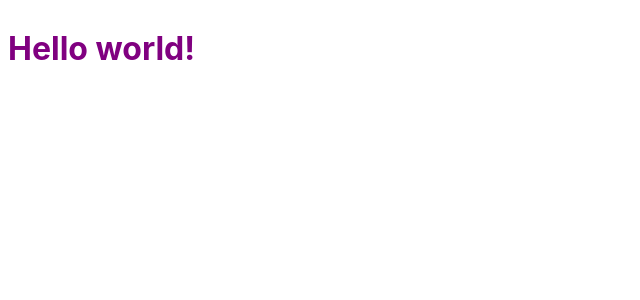
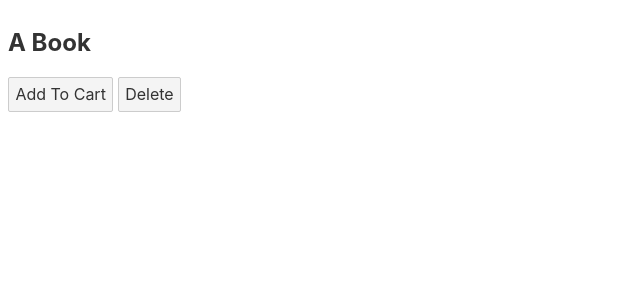
Before and after one commit to C4r50nC/svelte-components, a Svelte app: page / in a window 1280 px wide. Shown: the top 300 px of the page, without its empty margins (0-640 px from the left). Built offline with nearby package versions, Linux system fonts and the light colour scheme.

Commit message:
feat: add Product component with event forwarding

```diff
--- a/src/App.svelte
+++ b/src/App.svelte
@@ -1,11 +1,5 @@
 <script>
-	export let name;
+  import Product from './Product.svelte';
 </script>
 
-<style>
-	h1 {
-		color: purple;
-	}
-</style>
-
-<h1>Hello {name}!</h1>
+<Product productTitle="A Book" on:click={() => alert('Clicked!')} />
--- /dev/null
+++ b/src/Product.svelte
@@ -0,0 +1,9 @@
+<script>
+  export let productTitle;
+</script>
+
+<article>
+  <h1>{productTitle}</h1>
+  <button on:click>Add To Cart</button>
+  <button>Delete</button>
+</article>
--- a/src/main.js
+++ b/src/main.js
@@ -1,10 +1,7 @@
 import App from './App.svelte';
 
 const app = new App({
-	target: document.body,
-	props: {
-		name: 'world'
-	}
+  target: document.body,
 });
 
 export default app;
```
